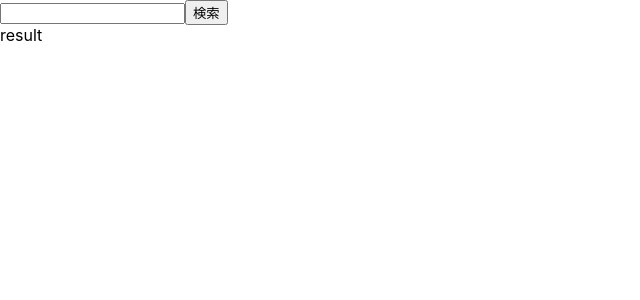
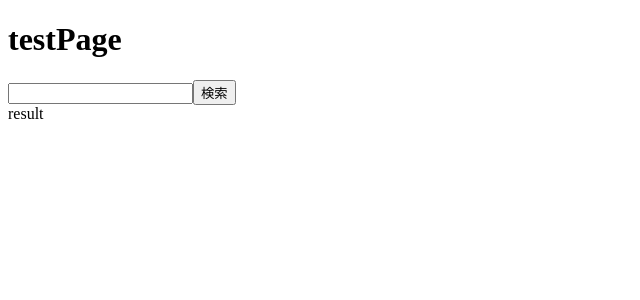
Before and after one commit to KNakano53/search_member, a React (Create React App) app in the folder frontend/: page / in a window 1280 px wide. Both pictures are taken after a click on the button "検索". Shown: the top 300 px of the page, without its empty margins (0-640 px from the left). Built offline with nearby package versions, Linux system fonts and the light colour scheme.

Commit message:
実行確認

```diff
--- a/frontend/src/index.tsx
+++ b/frontend/src/index.tsx
@@ -1,6 +1,5 @@
 import React from 'react';
 import ReactDOM from 'react-dom/client';
-import './index.css';
 import SearchBox from './searchBox';
 import reportWebVitals from './reportWebVitals';
 
--- a/frontend/src/searchBox.tsx
+++ b/frontend/src/searchBox.tsx
@@ -8,10 +8,11 @@ function SearchBox() {
   return (
     <div className="App">
       <div>
+        <h1>testPage</h1>
         <input type='text' />
         <Button variant="primary" onClick={()=> setSeatchFlag(true) }>検索</Button>
       </div>
-      <SearchResult searchFlag= {searchFlag} />
+      <SearchResult searchFlag = {searchFlag} />
     </div>
   );
 }
--- a/frontend/src/searchResult.tsx
+++ b/frontend/src/searchResult.tsx
@@ -1,7 +1,11 @@
 import React from "react";
 
-function SearchResult(searchFlag :boolean){
-    if(!searchFlag){
+type Props={
+    searchFlag :boolean;
+}
+
+function SearchResult(props :Props){
+    if(!props.searchFlag){
         return null;
     }
     return(
--- a/package.json
+++ b/package.json
@@ -11,6 +11,8 @@
   },
   "dependencies": {
     "bootstrap": "^5.3.2",
-    "react-bootstrap": "^2.9.1"
+    "react": "^18.2.0",
+    "react-bootstrap": "^2.9.1",
+    "react-dom": "^18.2.0"
   }
 }
```
Also changed, not shown: 1 other file (tests, documents, lock files or other folders).
